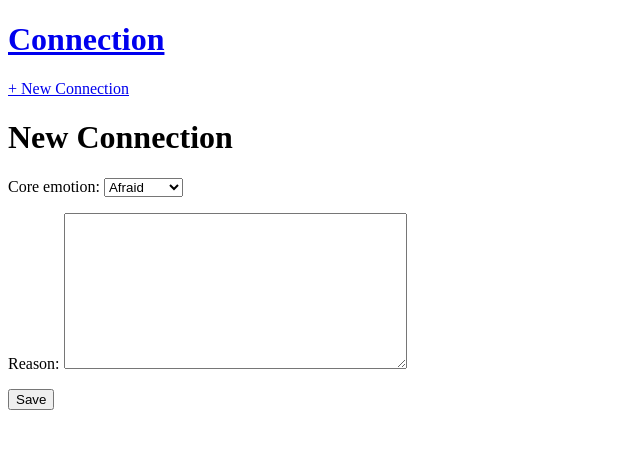
After one commit to bebekim/emotionaleaters_scheduler, a Django app: page /connection/new/ in a window 1280 px wide. The commit adds this page. Shown: the top 449 px of the page, without its empty margins (0-640 px from the left). Run offline with Django 3.2, Linux system fonts and the light colour scheme.

Commit message:
Added new connection

```diff
--- a/connections/models.py
+++ b/connections/models.py
@@ -1,5 +1,6 @@
 from django.db import models
 from django.utils.translation import gettext_lazy as _
+from django.urls import reverse
 
 
 # Create your models here.
@@ -23,3 +24,6 @@ class Connection(models.Model):
 
     def __str__(self):
         return self.core_emotion
+
+    def get_absolute_url(self):
+        return reverse('connection_detail', args=[str(self.id)])
--- a/connections/urls.py
+++ b/connections/urls.py
@@ -1,8 +1,9 @@
 from django.urls import path
 
-from .views import ConnectionListView, ConnectionDetailView
+from .views import ConnectionListView, ConnectionDetailView, ConnectionCreateView
 
 urlpatterns = [
+    path('connection/new/', ConnectionCreateView.as_view(), name='connection_new'),
     path('connection/<int:pk>/', ConnectionDetailView.as_view(), name='connection_detail'),
     path('', ConnectionListView.as_view(), name='connection'),
 ]
--- a/connections/views.py
+++ b/connections/views.py
@@ -1,5 +1,5 @@
 from django.shortcuts import render
-from django.views.generic import ListView, DetailView
+from django.views.generic import ListView, DetailView, CreateView
 
 from .models import Connection
 # Create your views here.
@@ -12,3 +12,8 @@ class ConnectionListView(ListView):
 class ConnectionDetailView(DetailView):
     model = Connection
     template_name = 'connection_detail.html'
+
+class ConnectionCreateView(CreateView):
+    model = Connection
+    template_name = 'connection_new.html'
+    fields = ['core_emotion', 'reason']
--- a/templates/_base.html
+++ b/templates/_base.html
@@ -6,6 +6,14 @@
         <title>{% block title %}Emotional Eater's Log{% endblock title %}</title>
     </head>
     <body>
+        <header>
+            <div class="nav-left">
+                <h1><a href="{% url 'connection' %}">Connection</a></h1>
+            </div>
+            <div class="nav-right">
+                <a href="{% url 'connection_new' %}">+ New Connection</a>
+            </div>
+        </header>
         <div class="container">
             {% block content %}
             {% endblock content %}
--- /dev/null
+++ b/templates/connection_new.html
@@ -0,0 +1,10 @@
+<!-- templates/connection_new.html -->
+{% extends '_base.html' %}
+
+{% block content %}
+    <h1>New Connection</h1>
+    <form action="" method="post">{% csrf_token %}
+        {{ form.as_p }}
+        <input type="submit" value="Save" />
+    </form>
+{% endblock content %}
```
